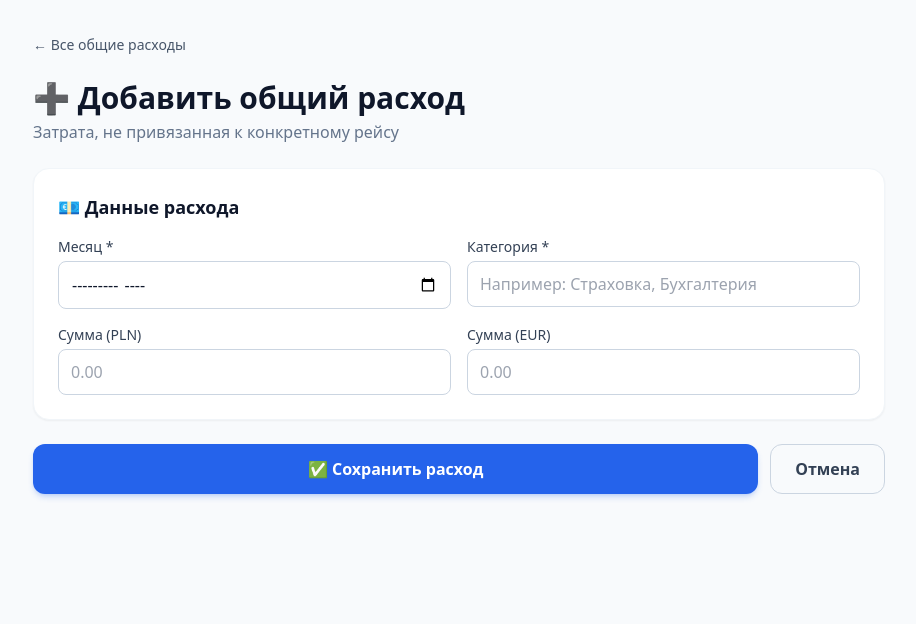
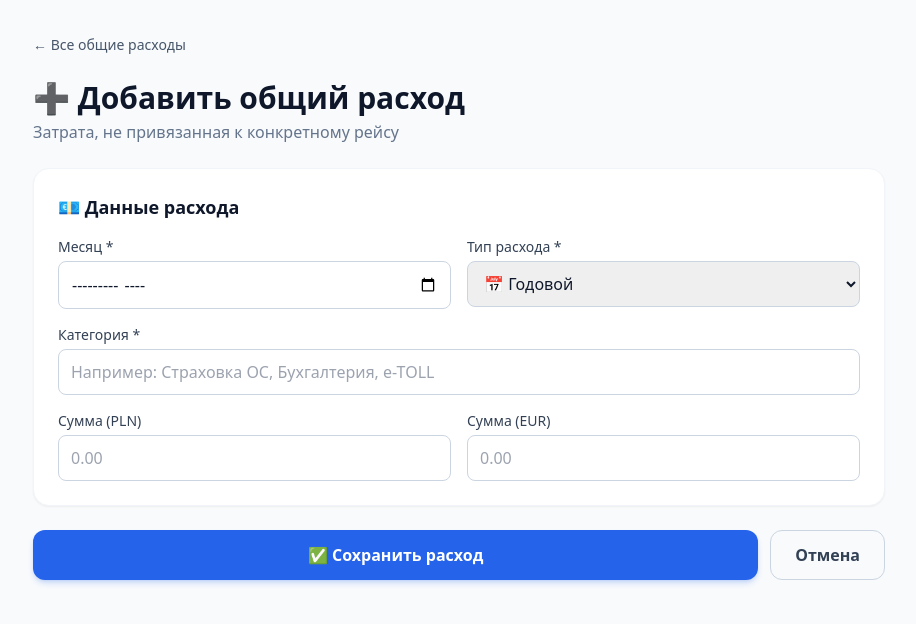
Before and after one commit to kru4ara/logistics-new, a Next.js app: page /fixed-costs/new in a window 1280 px wide. Shown: the top 624 px of the page, without its empty margins (181-1097 px from the left). Built offline with nearby package versions, Linux system fonts and the light colour scheme; no server answers.

Commit message:
Update page.tsx

```diff
--- a/app/fixed-costs/new/page.tsx
+++ b/app/fixed-costs/new/page.tsx
@@ -7,6 +7,7 @@ async function createFixedCost(formData: FormData) {
 
   const monthKey = formData.get('month_key') as string;
   const category = formData.get('category') as string;
+  const costType = formData.get('cost_type') as string;
   const amountPln = parseFloat(formData.get('amount_pln') as string) || 0;
   const amountEur = parseFloat(formData.get('amount_eur') as string) || 0;
 
@@ -16,6 +17,7 @@ async function createFixedCost(formData: FormData) {
       {
         month_key: monthKey,
         category: category,
+        cost_type: costType || null,
         amount_pln: amountPln || null,
         amount_eur: amountEur || null
       }
@@ -56,12 +58,21 @@ export default function NewFixedCostPage() {
                 <input type="month" name="month_key" required className={inputClass} />
               </div>
               <div>
+                <label className={labelClass}>Тип расхода *</label>
+                <select name="cost_type" required className={inputClass}>
+                  <option value="yearly">📅 Годовой</option>
+                  <option value="monthly">🔄 Месячный</option>
+                  <option value="installment">💰 Рата (часть платежа)</option>
+                  <option value="one_time">⚡ Одноразовый</option>
+                </select>
+              </div>
+              <div className="md:col-span-2">
                 <label className={labelClass}>Категория *</label>
                 <input
                   type="text"
                   name="category"
                   required
-                  placeholder="Например: Страховка, Бухгалтерия"
+                  placeholder="Например: Страховка OC, Бухгалтерия, e-TOLL"
                   className={inputClass}
                 />
               </div>
```
